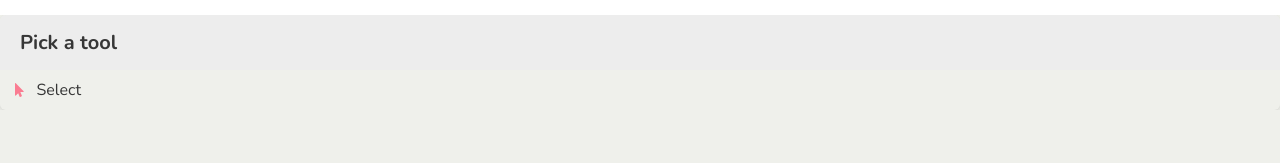
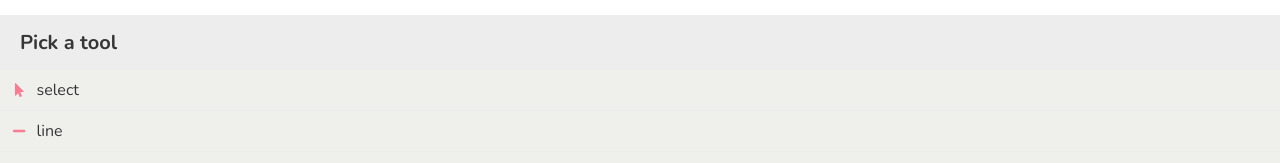
Before and after one commit to Toruitas/drawing-tool, a React (Vite) app: page / in a window 1280 px wide. Shown: the part 785-948 px from the top of the page. Before the commit the page ends 895 px from the top, so only its background shows below. Built offline with nearby package versions, Linux system fonts and the light colour scheme.

Commit message:
Icons based on props for tools working

```diff
--- a/src/features/drawer/tool/Tool.js
+++ b/src/features/drawer/tool/Tool.js
@@ -1,26 +1,24 @@
 import React, { useState } from 'react';
 import { useSelector, useDispatch } from 'react-redux';
 import styles from './Tool.module.scss';
+import ToolIcon from "./toolIcon/ToolIcon";
 import {
-    // someImportedFn
+    selectATool
 } from './toolSlice';
 
 // this component manages a single tool and its design within the toolbox
 // It also sets some state that will be used by the canvas during reading
 
-export function Tool(){
+export function Tool({toolName}){
     // https://stackoverflow.com/questions/53960035/any-way-to-render-icon-based-on-text-field-name-using-material-ui
     // https://stackoverflow.com/questions/57827085/how-do-i-dynamically-display-an-icon-for-each-category-with-react
     // const someThing = useSelector(someImportedFn);
     const dispatch = useDispatch();
-    const [collapsed, setCollapsed] = useState(false);
 
     return (
-        <div className="panel-block is-active">
-            <span className="panel-icon">
-            <i className="fas fa-mouse-pointer" aria-hidden="true"></i>
-            </span>
-            Select
+        <div className="panel-block is-active" onClick={() => dispatch(selectATool(toolName))}>
+            <ToolIcon toolName={toolName}></ToolIcon>
+            {toolName}
         </div>
     )
 }
--- a/src/features/drawer/tool/Tool.module.scss
+++ b/src/features/drawer/tool/Tool.module.scss
@@ -1,3 +1,4 @@
 .panel-block{
     background-color: #e8e8e8;
+    text-transform:capitalize;
 }
--- /dev/null
+++ b/src/features/drawer/tool/toolIcon/ToolIcon.js
@@ -0,0 +1,21 @@
+import React from 'react';
+
+// const ICON_STATES = {
+//     select: <i className="fas fa-mouse-pointer" aria-hidden="true"></i>,
+//     rect: <i className="fas fa-vector-square" aria-hidden="true"></i>,
+//     line: <i class="fas fa-minus" aria-hidden="true"></i>
+// }
+
+export default function ToolIcon({toolName}){
+    // https://www.robinwieruch.de/conditional-rendering-react#conditional-rendering-in-react-switch-case
+    return (
+        <span className="panel-icon">
+            {
+                {select: <i className="fas fa-mouse-pointer" aria-hidden="true"></i>,
+                    rect: <i className="fas fa-vector-square" aria-hidden="true"></i>,
+                    line: <i class="fas fa-minus" aria-hidden="true"></i>
+                }[toolName]
+        }
+        </span>
+    );
+}
--- a/src/features/drawer/tool/toolSlice.js
+++ b/src/features/drawer/tool/toolSlice.js
@@ -0,0 +1,67 @@
+import { createSlice } from '@reduxjs/toolkit';
+
+export const slice = createSlice({
+  name: 'tool',
+  initialState: {
+    tool: "select",
+    minVertices: 0,
+    maxVertices: 0,
+  },
+  reducers: {
+    selectATool: (state, action) => {
+        let toolToSelect = action.payload;
+        state.tool = toolToSelect;
+        if (toolToSelect === "line" || toolToSelect === "rect"){
+            state.minVertices = 2;
+            state.maxVertices = 2;
+        }
+        if (toolToSelect === "select"){
+            state.minVertices = 0;
+            state.maxVertices = 0;
+        }
+    }
+    // selectSelectTool: state =>{
+    //     state.tool = "select";
+    //     state.minVertices = 0;
+    //     state.maxVertices = 0;
+    // },
+    // selectLineTool: state => {
+      // Redux Toolkit allows us to write "mutating" logic in reducers. It
+      // doesn't actually mutate the state because it uses the immer library,
+      // which detects changes to a "draft state" and produces a brand new
+      // immutable state based off those changes
+    //   state.tool = "line";
+    //   state.minVertices = 2;
+    //   state.maxVertices = 2;
+    // },
+    // selectRectTool: state => {
+    //     state.tool = "line";
+    //     state.minVertices = 2;
+    //     state.maxVertices = 2;
+    // },
+    // incrementByAmount: (state, action) => {
+    //   state.value += action.payload;
+    // },
+  },
+});
+
+export const { selectATool } = slice.actions;
+
+// The function below is called a thunk and allows us to perform async logic. It
+// can be dispatched like a regular action: `dispatch(incrementAsync(10))`. This
+// will call the thunk with the `dispatch` function as the first argument. Async
+// code can then be executed and other actions can be dispatched
+// export const incrementAsync = amount => dispatch => {
+//   setTimeout(() => {
+//     dispatch(incrementByAmount(amount));
+//   }, 1000);
+// };
+
+// The function below is called a selector and allows us to select a value from
+// the state. Selectors can also be defined inline where they're used instead of
+// in the slice file. For example: `useSelector((state) => state.counter.value)`
+export const selectSelectedTool = state => state.tool.tool;
+export const selectMinVertices = state => state.tool.minVertices;
+export const selectMaxVertices = state => state.tool.maxVertices;
+
+export default slice.reducer;
--- a/src/features/drawer/toolbox/Toolbox.js
+++ b/src/features/drawer/toolbox/Toolbox.js
@@ -18,7 +18,9 @@ export function Toolbox(){
     return (
         <nav id="toolbox" className="panel">
             <p className="panel-heading">Pick a tool</p>
-            <Tool></Tool>
+            <Tool toolName={"select"}></Tool>
+            <Tool toolName={"line"}></Tool>
+            <Tool toolName={"rect"}></Tool>
         </nav>
     )
 }
```
